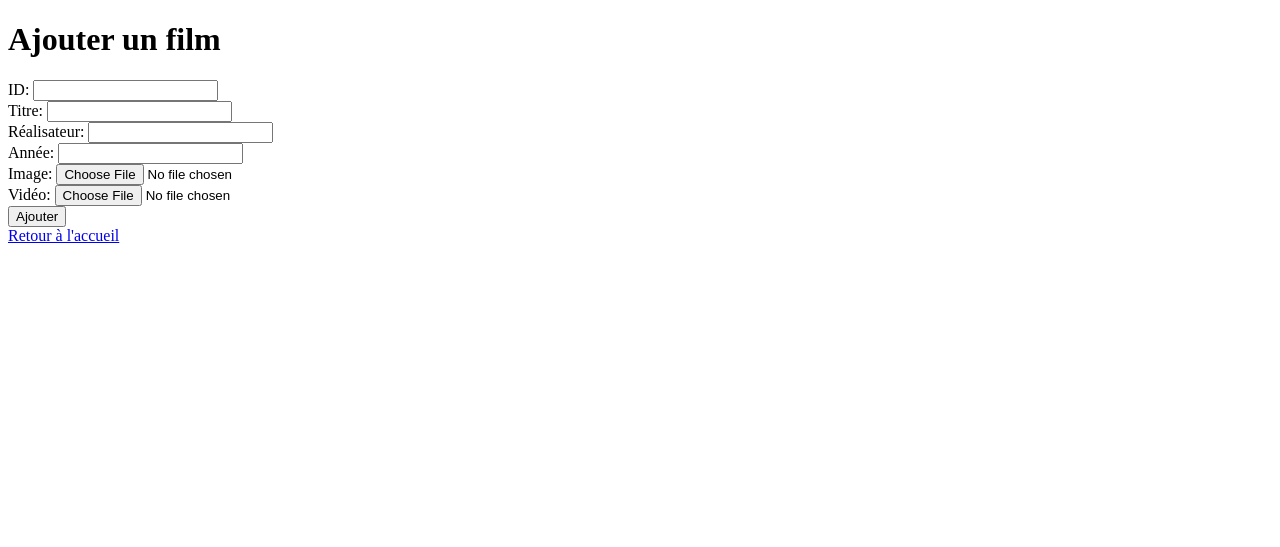
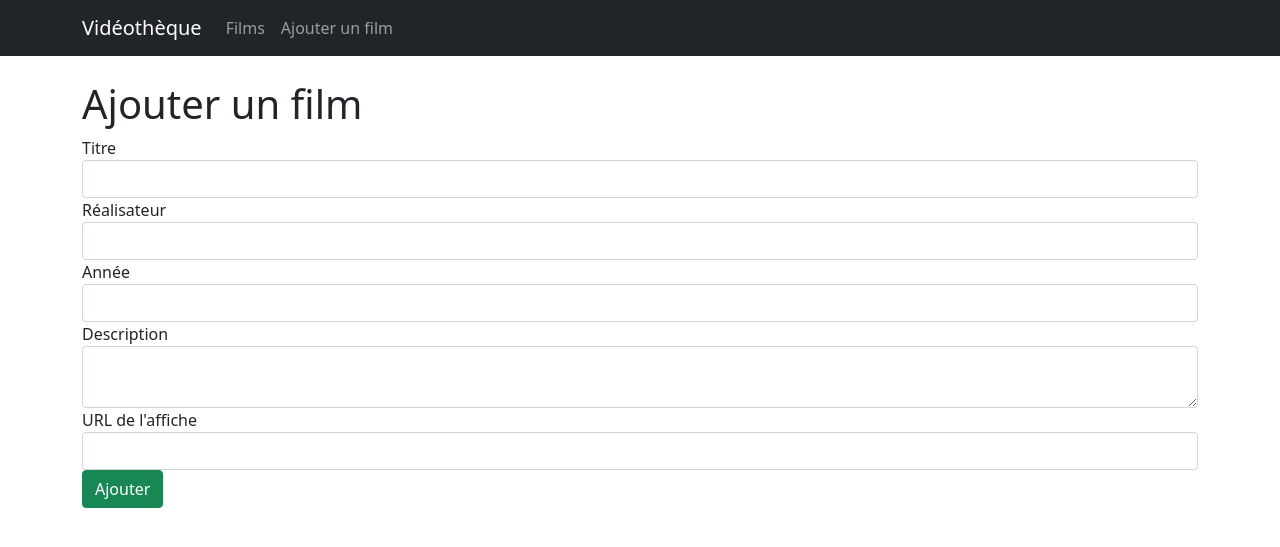
Before and after one commit to CyberBray235/video_flask, a Flask app: page /films/add in a window 1280 px wide. Shown: the top 547 px of the page. Run offline with Flask 3, Linux system fonts and the light colour scheme; some libraries are stand-ins or nearby versions.

Commit message:
Commit mongo db v1 ça fonctionne

```diff
--- a/api/app.py
+++ b/api/app.py
@@ -1,90 +1,110 @@
-from flask import Flask, jsonify, request
-import json
+from flask import Flask, jsonify, request, render_template, redirect, url_for, send_from_directory
+from flask_pymongo import PyMongo
+from bson.objectid import ObjectId
+import requests
 import os
 
 app = Flask(__name__)
 
-DATA_FILE = "data/videotheque.json"
+# Configuration de MongoDB
+app.config["MONGO_URI"] = "mongodb://mongo:27017/videotheque"
+mongo = PyMongo(app)
+
+# Configuration des dossiers de téléchargement
 UPLOAD_FOLDER = "data/uploads"
 IMAGE_FOLDER = os.path.join(UPLOAD_FOLDER, 'images')
 VIDEO_FOLDER = os.path.join(UPLOAD_FOLDER, 'videos')
 
-# Créer les dossiers si nécessaire
 os.makedirs(IMAGE_FOLDER, exist_ok=True)
 os.makedirs(VIDEO_FOLDER, exist_ok=True)
 
-print(f"IMAGE_FOLDER: {IMAGE_FOLDER}")
-print(f"VIDEO_FOLDER: {VIDEO_FOLDER}")
+# Configuration de l'API TMDB
+API_URL = "http://api.themoviedb.org/3"
+API_KEY = '85131cf920a86abc462f9c01288d3925'
 
-def load_data():
-    with open(DATA_FILE, 'r') as file:
-        return json.load(file)
-
-def save_data(data):
-    with open(DATA_FILE, 'w') as file:
-        json.dump(data, file, indent=4)
+@app.route('/')
+def index():
+    return render_template('index.html')
 
 @app.route('/films', methods=['GET'])
-def get_films():
-    data = load_data()
-    return jsonify(data)
+def list_films():
+    response = requests.get(f'{API_URL}/movie/popular', params={'api_key': API_KEY})
+    films = response.json().get('results', [])
+    custom_films = list(mongo.db.films.find())
+    for film in custom_films:
+        film['_id'] = str(film['_id'])
+    return render_template('list_films.html', films=films, custom_films=custom_films)
 
-@app.route('/films', methods=['POST'])
+@app.route('/films/add', methods=['GET', 'POST'])
 def add_film():
-    new_film = request.form.to_dict()
-    new_film["id"] = int(new_film["id"])
+    if request.method == 'POST':
+        new_film = {
+            "title": request.form['title'],
+            "director": request.form['director'],
+            "year": request.form['year'],
+            "overview": request.form['overview'],
+            "poster_path": request.form['poster_path']
+        }
+        if 'image' in request.files:
+            image = request.files['image']
+            image_path = os.path.join(IMAGE_FOLDER, image.filename)
+            image.save(image_path)
+            new_film["image"] = os.path.join('uploads', 'images', image.filename)
 
-    # Gérer les fichiers d'image et vidéo
-    if 'image' in request.files:
-        image = request.files['image']
-        image_path = os.path.join(IMAGE_FOLDER, image.filename)
-        image.save(image_path)
-        new_film["image"] = os.path.join('uploads', 'images', image.filename)
+        if 'video' in request.files:
+            video = request.files['video']
+            video_path = os.path.join(VIDEO_FOLDER, video.filename)
+            video.save(video_path)
+            new_film["video"] = os.path.join('uploads', 'videos', video.filename)
 
-    if 'video' in request.files:
-        video = request.files['video']
-        video_path = os.path.join(VIDEO_FOLDER, video.filename)
-        video.save(video_path)
-        new_film["video"] = os.path.join('uploads', 'videos', video.filename)
+        result = mongo.db.films.insert_one(new_film)
+        new_film['_id'] = str(result.inserted_id)  # Ajoutez cette ligne pour obtenir l'ID généré
+        return redirect(url_for('list_films'))
+    return render_template('add_film.html')
 
-    data = load_data()
-    data.append(new_film)
-    save_data(data)
-    return jsonify({"message": "Film ajouté avec succès"}), 201
+@app.route('/films/<int:film_id>')
+def film_details(film_id):
+    response = requests.get(f'{API_URL}/movie/{film_id}', params={'api_key': API_KEY})
+    film = response.json()
+    return render_template('film_details.html', film=film)
 
-@app.route('/films/<int:film_id>', methods=['PUT'])
-def update_film(film_id):
-    updated_film = request.form.to_dict()
-    updated_film["id"] = film_id
+@app.route('/films/<film_id>/edit', methods=['GET', 'POST'])
+def edit_film(film_id):
+    if request.method == 'POST':
+        updated_film = {
+            "title": request.form['title'],
+            "director": request.form['director'],
+            "year": request.form['year'],
+            "overview": request.form['overview'],
+            "poster_path": request.form['poster_path']
+        }
+        if 'image' in request.files:
+            image = request.files['image']
+            image_path = os.path.join(IMAGE_FOLDER, image.filename)
+            image.save(image_path)
+            updated_film["image"] = os.path.join('uploads', 'images', image.filename)
 
-    # Gérer les fichiers d'image et vidéo
-    if 'image' in request.files:
-        image = request.files['image']
-        image_path = os.path.join(IMAGE_FOLDER, image.filename)
-        image.save(image_path)
-        updated_film["image"] = os.path.join('uploads', 'images', image.filename)
+        if 'video' in request.files:
+            video = request.files['video']
+            video_path = os.path.join(VIDEO_FOLDER, video.filename)
+            video.save(video_path)
+            updated_film["video"] = os.path.join('uploads', 'videos', video.filename)
 
-    if 'video' in request.files:
-        video = request.files['video']
-        video_path = os.path.join(VIDEO_FOLDER, video.filename)
-        video.save(video_path)
-        updated_film["video"] = os.path.join('uploads', 'videos', video.filename)
+        mongo.db.films.update_one({'_id': ObjectId(film_id)}, {'$set': updated_film})
+        return redirect(url_for('list_films'))
 
-    data = load_data()
-    for index, film in enumerate(data):
-        if film["id"] == film_id:
-            data[index].update(updated_film)
-            save_data(data)
-            return jsonify({"message": "Film mis à jour"}), 200
+    film = mongo.db.films.find_one({'_id': ObjectId(film_id)})
+    film['_id'] = str(film['_id'])
+    return render_template('edit_film.html', film=film)
 
-    return jsonify({"error": "Film non trouvé"}), 404
+@app.route('/films/<film_id>/delete', methods=['POST'])
+def delete_film(film_id):
+    mongo.db.films.delete_one({'_id': ObjectId(film_id)})
+    return redirect(url_for('list_films'))
 
-@app.route('/films/<int:film_id>', methods=['DELETE'])
-def delete_film(film_id):
-    data = load_data()
-    data = [film for film in data if film["id"] != film_id]
-    save_data(data)
-    return jsonify({"message": "Film supprimé"}), 200
+@app.route('/uploads/<path:filename>')
+def uploaded_file(filename):
+    return send_from_directory('data/uploads', filename)
 
 if __name__ == '__main__':
     app.run(host='0.0.0.0', port=5000)
--- a/api/requirements.txt
+++ b/api/requirements.txt
@@ -1 +1,4 @@
 Flask==2.3.3
+flask_pymongo==2.3.0
+pymongo==4.3.3
+requests==2.31.0
--- a/server/app.py
+++ b/server/app.py
@@ -1,68 +1,86 @@
 from flask import Flask, render_template, request, redirect, url_for, send_from_directory
+from flask_pymongo import PyMongo
+from bson.objectid import ObjectId
 import requests
 import os
 
 app = Flask(__name__)
 
-API_URL = "http://api:5000/films"
-UPLOAD_FOLDER = "/app/data/"
+app.config["MONGO_URI"] = "mongodb://mongo:27017/videotheque"
+mongo = PyMongo(app)
+API_URL = "http://api.themoviedb.org/3"
+API_KEY = '85131cf920a86abc462f9c01288d3925'
+UPLOAD_FOLDER = "/api/data/"
 
 @app.route('/')
 def index():
     return render_template('index.html')
 
-@app.route('/films')
+@app.route('/films', methods=['GET'])
 def list_films():
-    response = requests.get(API_URL)
-    films = response.json()
-    return render_template('list_films.html', films=films)
+    response = requests.get(f'{API_URL}/movie/popular', params={'api_key': API_KEY})
+    films = response.json().get('results', [])
+    custom_films = list(mongo.db.films.find())
+    for film in custom_films:
+        film['_id'] = str(film['_id'])
+    return render_template('list_films.html', films=films, custom_films=custom_films)
 
 @app.route('/films/add', methods=['GET', 'POST'])
 def add_film():
     if request.method == 'POST':
-        data = {
-            "id": request.form['id'],
+        new_film = {
             "title": request.form['title'],
             "director": request.form['director'],
-            "year": request.form['year']
+            "year": request.form['year'],
+            "overview": request.form['overview'],
+            "poster_path": request.form['poster_path']
         }
-        files = {
-            'image': request.files['image'],
-            'video': request.files['video']
-        }
-        requests.post(API_URL, data=data, files=files)
+        if 'image' in request.files:
+            image = request.files['image']
+            image_path = os.path.join(IMAGE_FOLDER, image.filename)
+            image.save(image_path)
+            new_film["image"] = os.path.join('uploads', 'images', image.filename)
+
+        if 'video' in request.files:
+            video = request.files['video']
+            video_path = os.path.join(VIDEO_FOLDER, video.filename)
+            video.save(video_path)
+            new_film["video"] = os.path.join('uploads', 'videos', video.filename)
+
+        result = mongo.db.films.insert_one(new_film)
+        new_film['_id'] = str(result.inserted_id)  # Ajoutez cette ligne pour obtenir l'ID généré
         return redirect(url_for('list_films'))
     return render_template('add_film.html')
+@app.route('/films/<int:film_id>')
+def film_details(film_id):
+    response = requests.get(f'{API_URL}/movie/{film_id}', params={'api_key': API_KEY})
+    film = response.json()
+    return render_template('film_details.html', film=film)
 
-@app.route('/films/<int:film_id>/edit', methods=['GET', 'POST'])
+@app.route('/films/<film_id>/edit', methods=['GET', 'POST'])
 def edit_film(film_id):
     if request.method == 'POST':
-        data = {
+        updated_film = {
             "title": request.form['title'],
             "director": request.form['director'],
-            "year": request.form['year']
+            "year": request.form['year'],
+            "overview": request.form['overview'],
+            "poster_path": request.form['poster_path']
         }
-        files = {}
-        if 'image' in request.files:
-            files['image'] = request.files['image']
-        if 'video' in request.files:
-            files['video'] = request.files['video']
-        requests.put(f"{API_URL}/{film_id}", data=data, files=files)
+        mongo.db.films.update_one({'_id': ObjectId(film_id)}, {'$set': updated_film})
         return redirect(url_for('list_films'))
 
-    response = requests.get(API_URL)
-    films = response.json()
-    film = next((f for f in films if f['id'] == film_id), None)
+    film = mongo.db.films.find_one({'_id': ObjectId(film_id)})
+    film['_id'] = str(film['_id'])
     return render_template('edit_film.html', film=film)
-
-@app.route('/films/<int:film_id>/delete', methods=['POST'])
+@app.route('/films/<film_id>/delete', methods=['POST'])
 def delete_film(film_id):
-    requests.delete(f"{API_URL}/{film_id}")
+    mongo.db.films.delete_one({'_id': ObjectId(film_id)})
     return redirect(url_for('list_films'))
 
 @app.route('/uploads/<path:filename>')
 def uploaded_file(filename):
-    return send_from_directory(UPLOAD_FOLDER, filename)
+    return send_from_directory('data/uploads', filename)
 
 if __name__ == '__main__':
     app.run(host='0.0.0.0', port=5001)
--- a/server/requirements.txt
+++ b/server/requirements.txt
@@ -1,2 +1,4 @@
 Flask==2.3.3
 requests==2.31.0
+flask_pymongo==2.3.0
+pymongo==4.3.3
--- a/server/templates/add_film.html
+++ b/server/templates/add_film.html
@@ -1,21 +1,28 @@
-<!DOCTYPE html>
-<html lang="en">
-<head>
-    <meta charset="UTF-8">
-    <title>Ajouter un film</title>
-</head>
-<body>
-    <h1>Ajouter un film</h1>
-    <form method="POST" enctype="multipart/form-data">
-    	ID: <input type="number" name="id" required><br>
-    	Titre: <input type="text" name="title" required><br>
-    	Réalisateur: <input type="text" name="director" required><br>
-    	Année: <input type="number" name="year" required><br>
-    	Image: <input type="file" name="image" accept="image/*"><br>
-    	Vidéo: <input type="file" name="video" accept="video/*"><br>
-    	<button type="submit">Ajouter</button>
-    </form>
+{% extends "base.html" %}
 
-    <a href="/">Retour à l'accueil</a>
-</body>
-</html>
+{% block content %}
+<h1>Ajouter un film</h1>
+<form method="POST">
+    <div class="form-group">
+        <label for="title">Titre</label>
+        <input type="text" class="form-control" id="title" name="title" required>
+    </div>
+    <div class="form-group">
+        <label for="director">Réalisateur</label>
+        <input type="text" class="form-control" id="director" name="director" required>
+    </div>
+    <div class="form-group">
+        <label for="year">Année</label>
+        <input type="number" class="form-control" id="year" name="year" required>
+    </div>
+    <div class="form-group">
+        <label for="overview">Description</label>
+        <textarea class="form-control" id="overview" name="overview" required></textarea>
+    </div>
+    <div class="form-group">
+        <label for="poster_path">URL de l'affiche</label>
+        <input type="text" class="form-control" id="poster_path" name="poster_path" required>
+    </div>
+    <button type="submit" class="btn btn-success">Ajouter</button>
+</form>
+{% endblock %}
--- /dev/null
+++ b/server/templates/base.html
@@ -0,0 +1,43 @@
+<!DOCTYPE html>
+<html lang="fr">
+<head>
+    <meta charset="UTF-8">
+    <meta name="viewport" content="width=device-width, initial-scale=1.0">
+    <title>{% block title %}Vidéothèque{% endblock %}</title>
+    <link href="https://cdn.jsdelivr.net/npm/bootstrap@5.1.3/dist/css/bootstrap.min.css" rel="stylesheet">
+</head>
+<body>
+    <nav class="navbar navbar-expand-lg navbar-dark bg-dark mb-4">
+        <div class="container">
+            <a class="navbar-brand" href="{{ url_for('index') }}">Vidéothèque</a>
+            <button class="navbar-toggler" type="button" data-bs-toggle="collapse" data-bs-target="#navbarNav">
+                <span class="navbar-toggler-icon"></span>
+            </button>
+            <div class="collapse navbar-collapse" id="navbarNav">
+                <ul class="navbar-nav">
+                    <li class="nav-item">
+                        <a class="nav-link" href="{{ url_for('list_films') }}">Films</a>
+                    </li>
+                    <li class="nav-item">
+                        <a class="nav-link" href="{{ url_for('add_film') }}">Ajouter un film</a>
+                    </li>
+                </ul>
+            </div>
+        </div>
+    </nav>
+
+    <div class="container">
+        {% with messages = get_flashed_messages(with_categories=true) %}
+            {% if messages %}
+                {% for category, message in messages %}
+                    <div class="alert alert-{{ category }}">{{ message }}</div>
+                {% endfor %}
+            {% endif %}
+        {% endwith %}
+
+        {% block content %}{% endblock %}
+    </div>
+
+    <script src="https://cdn.jsdelivr.net/npm/bootstrap@5.1.3/dist/js/bootstrap.bundle.min.js"></script>
+</body>
+</html>
```
Also changed, not shown: docker-compose.yml (+15 -7 lines), server/templates/edit_film.html (+28 -19 lines), server/templates/film_details.html (added, +17 -0 lines), server/templates/index.html (+6 -9 lines), server/templates/list_films.html (+37 -28 lines), 3 other files.
